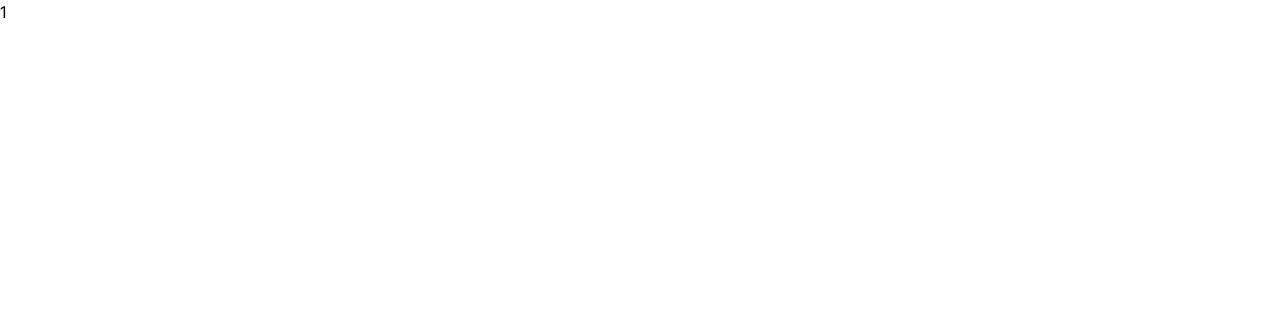
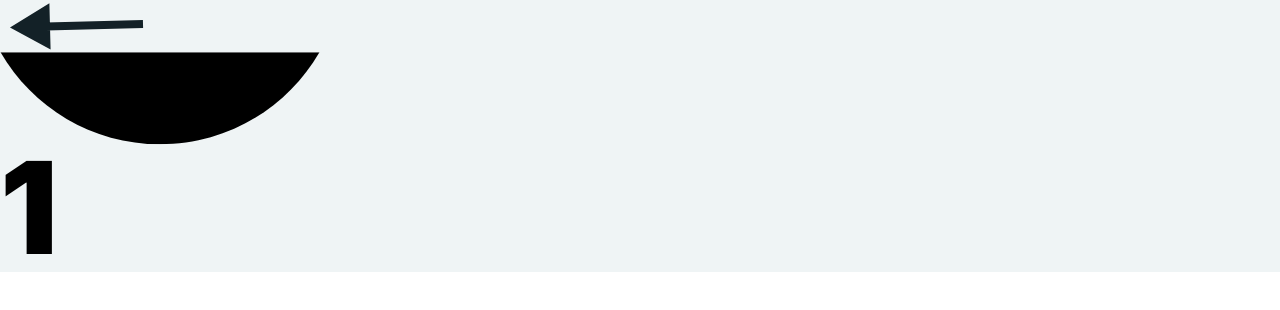
Before and after one commit to wrryu09/TYPOLAB, a Next.js app in the folder typolab/: page /search/1 in a window 1280 px wide. Shown: the top 310 px of the page. Built offline with nearby package versions, Linux system fonts and the light colour scheme; a web font is replaced by a local one.

Commit message:
🚧 searchResPage webfont #4

```diff
--- a/typolab/public/svgs/index.ts
+++ b/typolab/public/svgs/index.ts
@@ -7,6 +7,7 @@ import RightArrowIco from "./rightArrow.svg";
 import MainTxt from "./mainTxt.svg";
 import PlusIco from "./PlusIco.svg";
 import NoResult from "./noResult.svg";
+import BackIco from "./backIco.svg";
 
 export {
   HatIco,
@@ -18,4 +19,5 @@ export {
   MainTxt,
   PlusIco,
   NoResult,
+  BackIco,
 };
--- a/typolab/src/app/search/[fontName]/page.tsx
+++ b/typolab/src/app/search/[fontName]/page.tsx
@@ -1,9 +1,53 @@
 "use client";
 
-import React from "react";
+import React, { useEffect, useState } from "react";
+import { BackIco, HatIco } from "../../../../public/svgs";
+import { getFontList, getFontPage } from "@/services/googleFont.apis";
+import * as cheerio from "cheerio";
+import styles from "./searchRes.module.css";
+import { FontInfoType } from "@/types/types";
 
 const SearchRes = ({ params }: { params: { fontName: string } }) => {
-  return <div>{params.fontName}</div>;
+  const fontFamily = params.fontName.replaceAll("%20", " ");
+  const [fontData, setFontData] = useState<FontInfoType>();
+  const [fontPageData, setFontPageData] = useState();
+  // get info of the font
+  //   useEffect(() => {
+  //     getFontList("trending", fontFamily)
+  //       .then((res) => {
+  //         console.log(res);
+  //         setFontData(res.data);
+  //       })
+  //       .catch((err) => {
+  //         console.log(err);
+  //       });
+  //     getFontPage(fontFamily)
+  //       .then((res) => {
+  //         setFontPageData(res);
+  //       })
+  //       .catch((err) => {
+  //         console.log(err);
+  //       });
+  //   }, []);
+
+  return (
+    <div className="bg-fog h-full">
+      <link
+        rel="stylesheet"
+        href={`https://fonts.googleapis.com/css2?family=${fontFamily}`}
+      />
+      <style>
+        {`  .fontFamily{
+    font-family: ${fontFamily};
+    font-weight: 900;
+  }
+  }`}
+      </style>
+      <BackIco />
+      <HatIco width={"25%"} className="rotate-180 self-center" />
+      <h1 className={`fontFamily text-9xl`}>{fontFamily}</h1>
+    </div>
+  );
 };
 
 export default SearchRes;
```
Also changed, not shown: typolab/src/types/types.ts (+16 -0 lines), typolab/public/svgs/backIco.svg (added).
